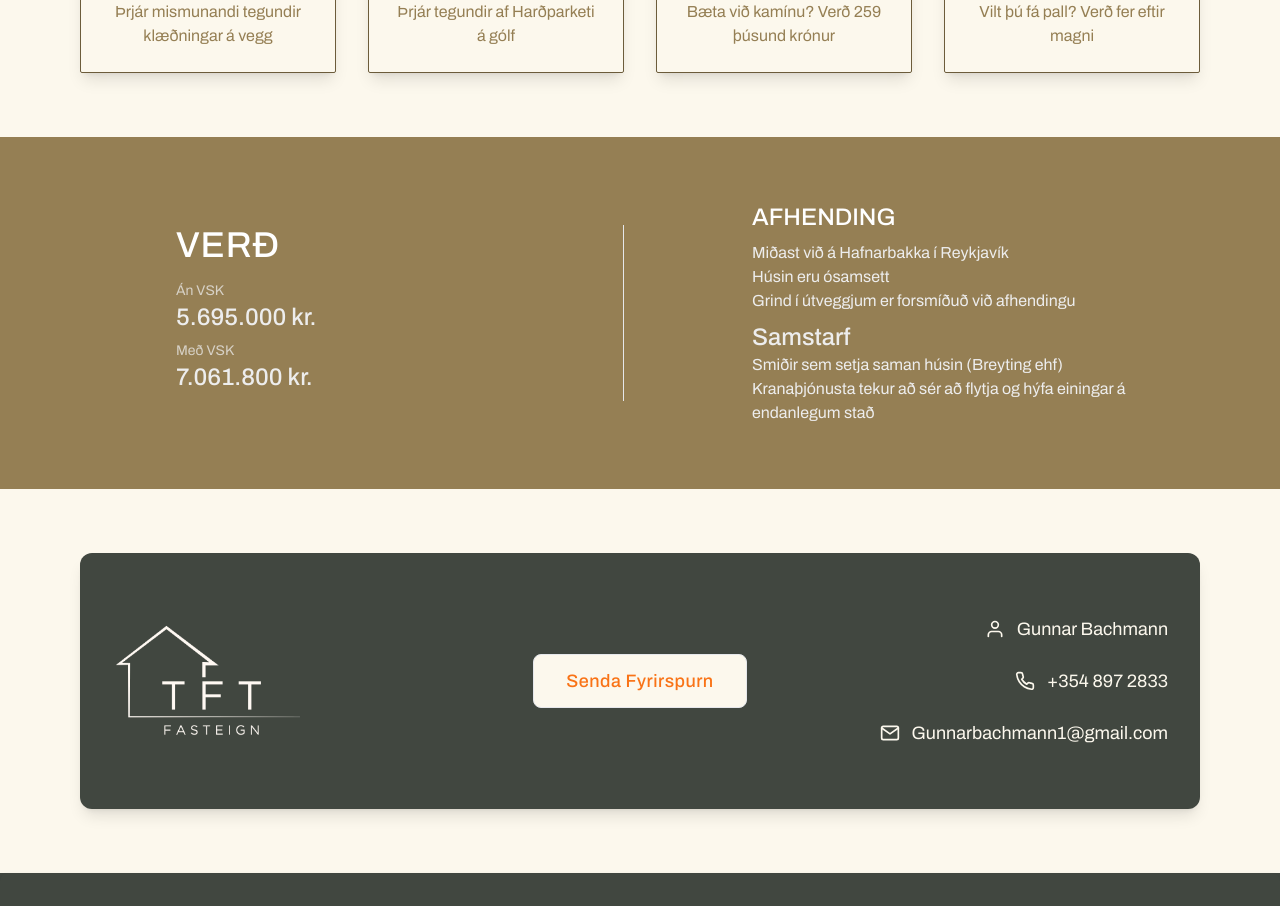
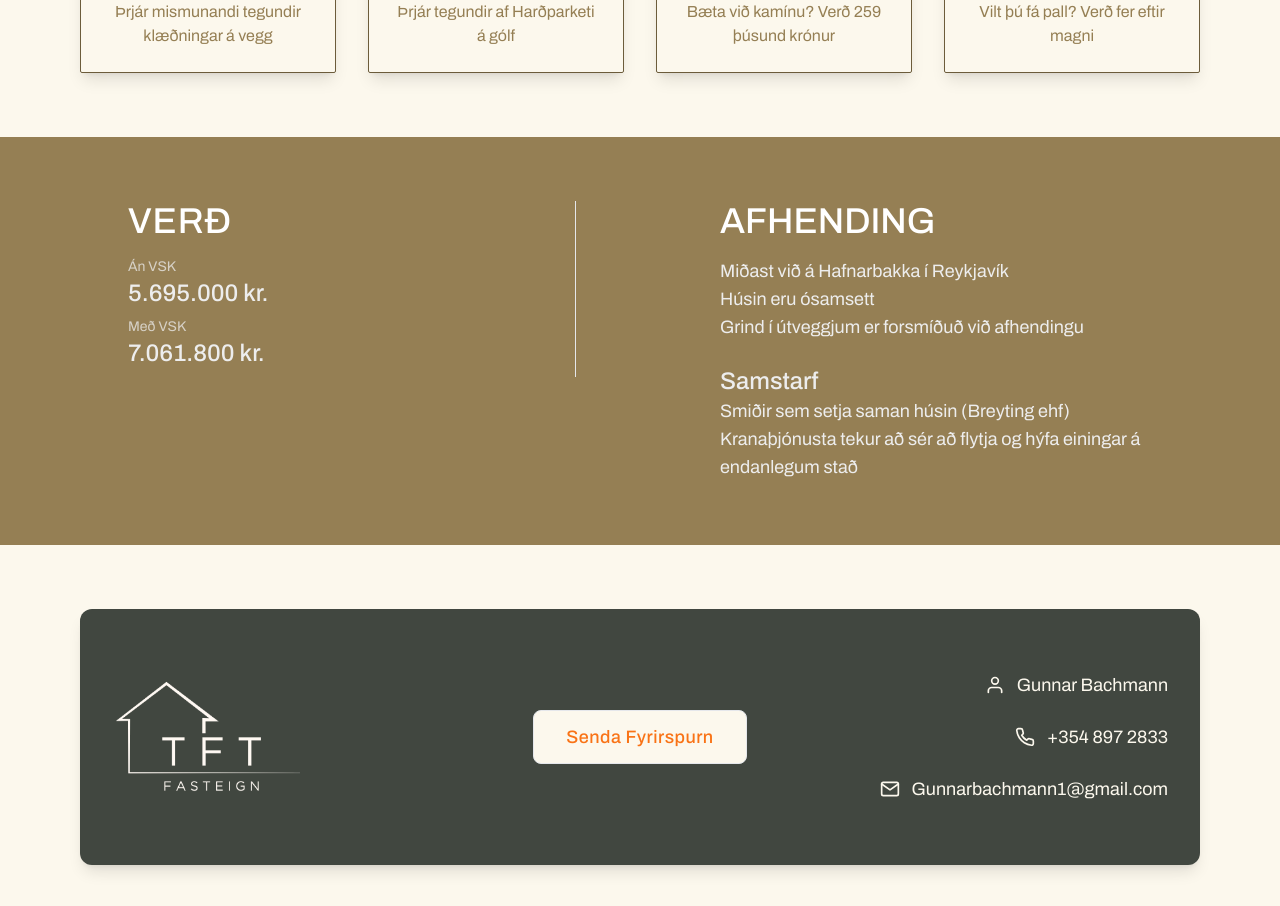
Before and after one commit to victorjakob/Tft-Fasteign, a Next.js app: page /myvatn in a window 1280 px wide. Shown: the part 2340-3246 px from the top of the page. Built offline with nearby package versions, Linux system fonts and the light colour scheme.

Commit message:
email field

```diff
--- a/src/app/components/homepage/Form.js
+++ b/src/app/components/homepage/Form.js
@@ -59,9 +59,9 @@ export default function Form() {
           <input
             type="text"
             id="name"
-            className={`block p-3 w-full text-sm text-gray-900 bg-gray-50 rounded-lg border ${
+            className={`block p-3 w-full text-sm bg-gray-50 text-gray-900 rounded-lg border ${
               errors.name ? "border-red-500" : "border-gray-300"
-            } shadow-sm focus:ring-blue-500 focus:border-blue-500 dark:bg-gray-700 dark:border-gray-600 dark:placeholder-gray-400 dark:text-white`}
+            } shadow-sm focus:ring-blue-500 focus:border-blue-500 appearance-none outline-none`}
             placeholder="Nafn"
             {...register("name", {
               required: "Name is required",
@@ -73,13 +73,14 @@ export default function Form() {
         </div>
 
         {/* Email Field */}
+
         <div>
           <input
             type="email"
             id="email"
-            className={`shadow-sm bg-gray-50 border ${
+            className={`block p-3 w-full text-sm bg-gray-50 text-gray-900 rounded-lg border ${
               errors.email ? "border-red-500" : "border-gray-300"
-            } text-gray-900 text-sm rounded-lg focus:ring-blue-500 focus:border-blue-500 block w-full p-2.5 dark:placeholder-gray-400 dark:text-white`}
+            } shadow-sm focus:ring-blue-500 focus:border-blue-500 appearance-none outline-none`}
             placeholder="Email"
             {...register("email", {
               required: "Email is required",
@@ -95,13 +96,14 @@ export default function Form() {
         </div>
 
         {/* Message Field */}
+
         <div>
           <textarea
             id="message"
             rows="6"
-            className={`block p-2.5 w-full text-sm text-gray-900 bg-gray-50 rounded-lg shadow-sm border ${
+            className={`block p-3 w-full text-sm bg-gray-50 text-gray-900 rounded-lg border ${
               errors.message ? "border-red-500" : "border-gray-300"
-            } focus:ring-blue-500 focus:border-blue-500 dark:bg-gray-700 dark:border-gray-600 dark:placeholder-gray-400 dark:text-white`}
+            } shadow-sm focus:ring-blue-500 focus:border-blue-500 appearance-none outline-none`}
             placeholder="Skilaboð..."
             {...register("message", {
               required: "Message is required",
--- a/src/app/components/sumarhusin/PriceLangavatn.js
+++ b/src/app/components/sumarhusin/PriceLangavatn.js
@@ -5,7 +5,7 @@ import { motion } from "framer-motion";
 const fadeInVariant = (direction) => ({
   hidden: {
     opacity: 0,
-    x: direction === "left" ? -100 : 100,
+    x: direction === "left" ? -50 : 50, // Reduced offset to prevent overflow
   },
   visible: {
     opacity: 1,
@@ -19,7 +19,7 @@ const fadeInVariant = (direction) => ({
 
 export default function Price() {
   return (
-    <section className="py-16 bg-[#957F54]">
+    <section className="py-16 bg-[#957F54] overflow-hidden">
       <div className="container mx-auto px-4 lg:max-w-6xl">
         <motion.div
           className="flex flex-col items-center md:flex-row md:items-start md:justify-between gap-8"
@@ -29,7 +29,7 @@ export default function Price() {
         >
           {/* Price Section */}
           <motion.div
-            className="border-r w-full max-w-md mx-auto text-center md:text-left md:w-1/2"
+            className="border-b pb-10 md:pb-0 md:border-b-0 md:border-r w-full max-w-md mx-auto text-center md:text-left md:w-1/2"
             variants={fadeInVariant("left")}
           >
             <h3 className="text-3xl md:text-4xl font-medium text-white tracking-wide mb-8">
--- a/src/app/components/sumarhusin/PriceMyvatn.js
+++ b/src/app/components/sumarhusin/PriceMyvatn.js
@@ -1,10 +1,11 @@
 "use client";
 
 import { motion } from "framer-motion";
+
 const fadeInVariant = (direction) => ({
   hidden: {
     opacity: 0,
-    x: direction === "left" ? -100 : 100,
+    x: direction === "left" ? -50 : 50, // Reduced offset for smoother animation
   },
   visible: {
     opacity: 1,
@@ -18,17 +19,17 @@ const fadeInVariant = (direction) => ({
 
 export default function Price() {
   return (
-    <section className="py-16 bg-[#957F54]">
+    <section className="py-16 bg-[#957F54] overflow-hidden">
       <div className="container mx-auto px-4 lg:max-w-6xl">
         <motion.div
-          className="flex flex-col md:flex-row items-center gap-8"
+          className="flex flex-col md:flex-row items-center md:items-start md:justify-between gap-8"
           initial="hidden"
           whileInView="visible"
           viewport={{ once: true, amount: 0.5 }}
         >
           {/* Price Section */}
           <motion.div
-            className="w-full max-w-md mx-auto md:w-1/2 text-center md:text-left lg:border-r"
+            className="w-full max-w-md mx-auto text-center md:text-left md:w-1/2 md:border-r md:pr-4"
             variants={fadeInVariant("left")}
           >
             <h3 className="text-3xl md:text-4xl font-medium text-white tracking-wide mb-4">
@@ -44,19 +45,19 @@ export default function Price() {
 
           {/* Delivery Section */}
           <motion.div
-            className="w-full max-w-md md:w-1/2 text-center md:text-left"
+            className="w-full max-w-md mx-auto text-center md:text-left md:w-1/2 md:pl-4"
             variants={fadeInVariant("right")}
           >
-            <h3 className="md:text-4xl font-medium text-white mb-2 lg:text-2xl">
+            <h3 className="text-3xl md:text-4xl font-medium text-white mb-4">
               AFHENDING
             </h3>
-            <div className="text-main">
-              <p className="">Miðast við á Hafnarbakka í Reykjavík</p>
+            <div className="text-main text-lg">
+              <p>Miðast við á Hafnarbakka í Reykjavík</p>
               <p>Húsin eru ósamsett</p>
               <p className="pb-2">
                 Grind í útveggjum er forsmíðuð við afhendingu
               </p>
-              <h3 className="text-2xl font-medium">Samstarf</h3>
+              <h3 className="text-2xl font-medium mt-4">Samstarf</h3>
               <p>Smiðir sem setja saman húsin (Breyting ehf)</p>
               <p>
                 Kranaþjónusta tekur að sér að flytja og hýfa einingar á
--- a/src/app/components/sumarhusin/Qualities.js
+++ b/src/app/components/sumarhusin/Qualities.js
@@ -61,7 +61,7 @@ export default function Qualities() {
   }, [fullscreenImage]);
 
   return (
-    <section className="py-16 bg-[#FCF8ED]">
+    <section className="py-16 bg-[#FCF8ED] overflow-hidden">
       <div className="container mx-auto px-4 lg:max-w-6xl space-y-16">
         {/* First Section */}
         <motion.div
```
